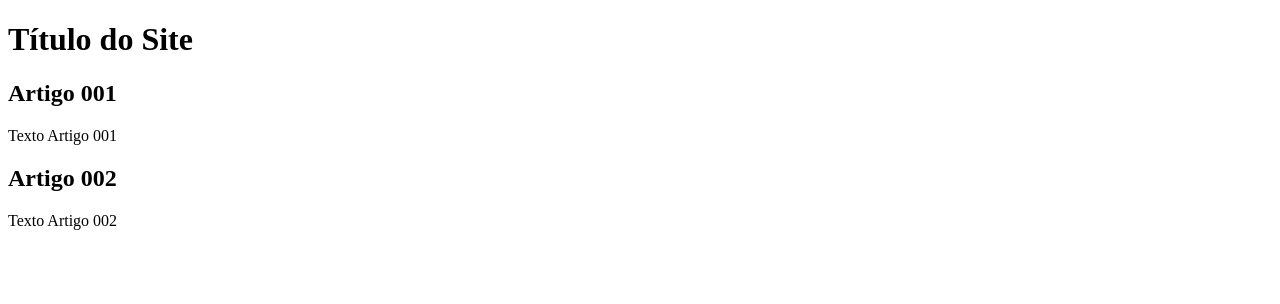
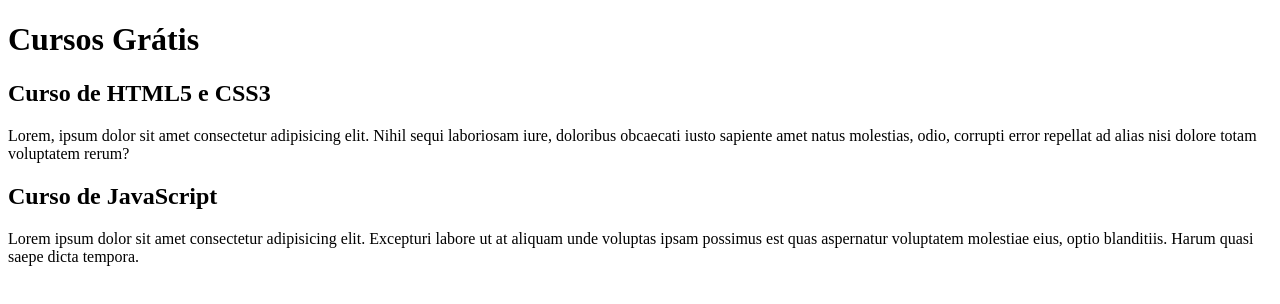
Before and after one commit to julianachagas/projeto-site, a plain HTML site: page index.html in a window 1280 px wide. Drawn offline with Linux system fonts and the light colour scheme.

Commit message:
Comecei o conteudo

```diff
--- a/index.html
+++ b/index.html
@@ -3,20 +3,20 @@
 <head>
     <meta charset="UTF-8">
     <meta name="viewport" content="width=device-width, initial-scale=1.0">
-    <title>Título do Site</title>
+    <title>Curso em vídeo</title>
 </head>
 <body>
     <main>
         <header>
-            <h1>Título do Site</h1>
+            <h1>Cursos Grátis</h1>
         </header>
         <article>
-            <h2>Artigo 001</h2>
-            <p>Texto Artigo 001</p>
+            <h2>Curso de HTML5 e CSS3</h2>
+            <p>Lorem, ipsum dolor sit amet consectetur adipisicing elit. Nihil sequi laboriosam iure, doloribus obcaecati iusto sapiente amet natus molestias, odio, corrupti error repellat ad alias nisi dolore totam voluptatem rerum?</p>
         </article>
         <article>
-            <h2>Artigo 002</h2>
-            <p>Texto Artigo 002</p>
+            <h2>Curso de JavaScript</h2>
+            <p>Lorem ipsum dolor sit amet consectetur adipisicing elit. Excepturi labore ut at aliquam unde voluptas ipsam possimus est quas aspernatur voluptatem molestiae eius, optio blanditiis. Harum quasi saepe dicta tempora.</p>
         </article>
     </main>
 </body>
```
